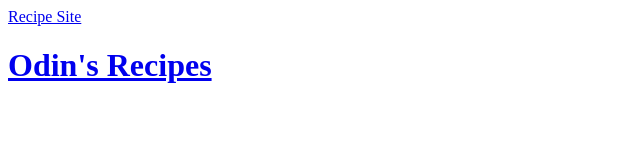
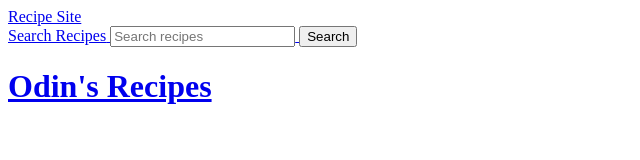
Before and after one commit to athena-selene/recipes_test, a plain HTML site: page index.html in a window 1280 px wide. Shown: the whole page, without its empty margins (0-640 px from the left). Drawn offline with Linux system fonts and the light colour scheme.

Commit message:
added search input form in nav header section

```diff
--- a/index.html
+++ b/index.html
@@ -9,12 +9,20 @@
     <header>
         <a href="#" class="logo">Recipe Site</a>
 
-    <nav>
-        <a href="/recipes/potroast.html"
-    </nav>
+        <nav>
+            <a href="/recipes/potroast.html"
+        </nav>
 
+        <form role="search">
+        <label for="search">Search Recipes</label>
+        <input type="search" id="search" name="q" placeholder="Search recipes" />
+        <button type="submit">Search</button>
+        </form>
     </header>
+
     <h1>Odin's Recipes</h1>
+
+
 
 </body>
 </html>
```
